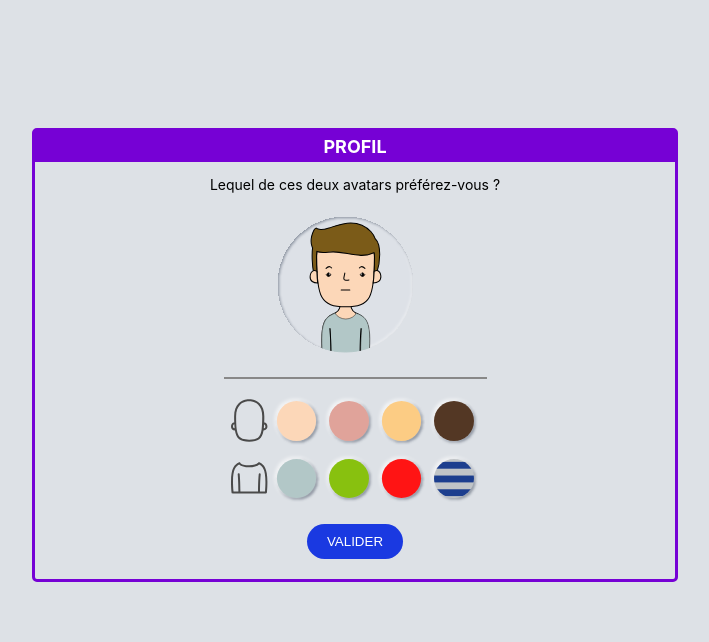
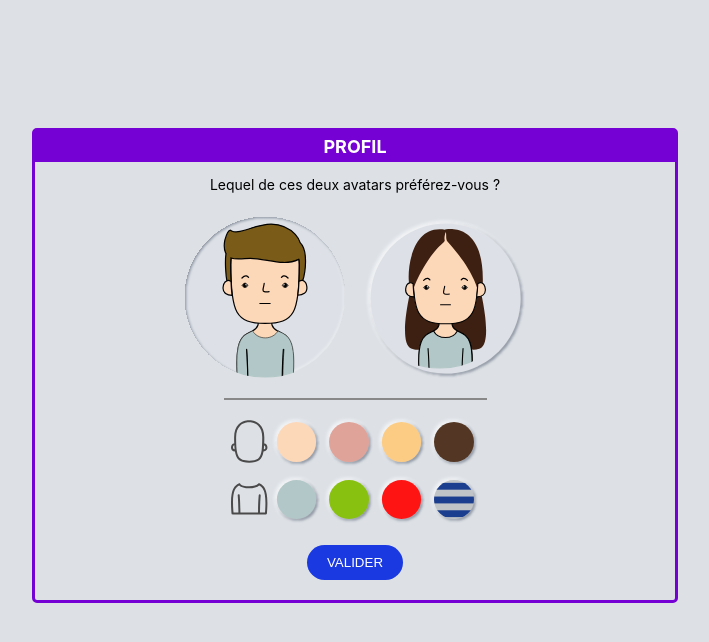
Before and after one commit to elhajouji5/civitime, a React (Create React App) app: page / in a window 1280 px wide. Shown: the top 642 px of the page, without its empty margins (285-994 px from the left). Built offline with nearby package versions, Linux system fonts and the light colour scheme.

Commit message:
Finishing up change profile preferences
+ Change male preferences
+ Change female preferences

```diff
--- a/src/App.css
+++ b/src/App.css
@@ -60,6 +60,7 @@ body {
     width: fit-content;
     margin: auto;
     margin-top: 20px;
+    max-width: 85%;
     padding-top: 10px;
 }
 .icons > .flex > img {
@@ -76,7 +77,8 @@ body {
 }
 .avatar {
     margin: 10px;
-    /* width: auto; */
+    max-width: 20%;
+    max-width: 25%;
 }
 
 .form-confirm {
--- a/src/assets/Assets.jsx
+++ b/src/assets/Assets.jsx
@@ -1,5 +1,5 @@
 import Man from './man'
-import { ReactComponent as Woman } from './woman.svg'
+import Woman from './woman'
 import colorFCD7B8 from './color-FCD7B8.svg'
 import colorE0A39A from './color-E0A39A.svg'
 import colorFCCC84 from './color-FCCC84.svg'
@@ -19,7 +19,7 @@ const Male = (props) => {
     )
 }
 
-const Female = ({ props }) => {
+const Female = (props) => {
     return (
         <Woman {...props} />
     )
--- a/src/assets/man.jsx
+++ b/src/assets/man.jsx
@@ -4,8 +4,12 @@ const Man = (props) => {
     const dressColor = props.maleState.dressColor
     const skinColor = props.maleState.skinColor
     const dressBackGroundColor = props.maleState.dressBackGroundColor
+
+    // Change the background color if the component is subject to changes
+    const backGroundColor = props.active ? 'var(--purple)' : 'transparent'
+
     return (
-        < svg width="135" height="136" viewBox="0 0 135 136" fill="none" xmlns="http://www.w3.org/2000/svg" >
+        <svg onClick={() => {props.setGender('male')} } style={{ cursor: 'pointer', background: backGroundColor }} className="avatar" viewBox="0 0 135 136" fill="none" xmlns="http://www.w3.org/2000/svg" >
             <g filter="url(#filter0_ii)">
                 <path fillRule="evenodd" clipRule="evenodd" d="M67.5 135C104.779 135 135 104.779 135 67.5C135 30.2208 104.779 0 67.5 0C30.2208 0 0 30.2208 0 67.5C0 104.779 30.2208 135 67.5 135Z" fill="#DDE1E7" />
             </g>
--- /dev/null
+++ b/src/assets/woman.jsx
@@ -0,0 +1,62 @@
+import React from 'react'
+
+const Woman = (props) => {
+    const dressColor = props.femaleState.dressColor
+    const skinColor = props.femaleState.skinColor
+    const dressBackGroundColor = props.femaleState.dressBackGroundColor
+
+    // Change the background color if the component is subject to changes
+    const backGroundColor = props.active ? 'var(--purple)' : 'transparent'
+
+    return (
+
+        <svg onClick={() => {props.setGender('female')} } style={{ cursor: 'pointer', background: backGroundColor }} className="avatar" viewBox="0 0 144 144" fill="none" xmlns="http://www.w3.org/2000/svg">
+            <g filter="url(#filter0_dd)">
+                <path fillRule="evenodd" clipRule="evenodd" d="M72.5 140C109.779 140 140 109.779 140 72.5C140 35.2208 109.779 5 72.5 5C35.2208 5 5 35.2208 5 72.5C5 109.779 35.2208 140 72.5 140Z" fill="#DDE1E7" />
+            </g>
+            <mask id="mask0" mask-type="alpha" maskUnits="userSpaceOnUse" x="4" y="4" width="137" height="137">
+                <path fillRule="evenodd" clipRule="evenodd" d="M72.5 140C109.779 140 140 109.779 140 72.5C140 35.2208 109.779 5 72.5 5C35.2208 5 5 35.2208 5 72.5C5 109.779 35.2208 140 72.5 140Z" fill="white" stroke="#4A4A4A" />
+            </mask>
+            <g mask="url(#mask0)">
+                <path d="M104.512 67.8H40.4877C40.4877 67.8 29.8169 112.5 41.4849 117.4C48.4658 120.4 54.25 116.5 72.5 116.5C90.75 116.5 96.5341 120.3 103.515 117.4C115.283 112.5 104.512 67.8 104.512 67.8Z" fill="#3D2011" />
+                <path d="M83.2726 101.7C77.289 98.5999 78.386 94.2 78.386 94.2H66.6183C66.6183 94.2 67.7153 98.5999 61.7317 101.7C54.0527 105.7 45.8751 106.3 49.2658 144.5C70.6073 144.5 74.397 144.5 95.7385 144.5C99.1292 106.3 90.9516 105.7 83.2726 101.7Z" fill={skinColor} stroke="black" strokeWidth="1.0195" strokeMiterlimit="10" />
+                <path d="M72.5022 11.7001C70.5076 11.6001 43.0828 11.1001 43.0828 44.8001C43.0828 85.7001 47.371 95.2001 72.5022 95.2001C97.6333 95.2001 101.922 85.7001 101.922 44.8001C101.922 11.1001 74.5964 11.6001 72.5022 11.7001Z" fill={skinColor} stroke="black" strokeWidth="1.0195" strokeMiterlimit="10" />
+                <path d="M86.5632 55.7001C87.2613 54.9001 89.0564 52.8001 92.2477 56.2001" stroke="black" strokeWidth="1.0195" strokeMiterlimit="10" strokeLinecap="round" strokeLinejoin="round" />
+                <path d="M58.4391 55.7001C57.741 54.9001 55.9459 52.8001 52.7546 56.2001" stroke="black" strokeWidth="1.0195" strokeMiterlimit="10" strokeLinecap="round" strokeLinejoin="round" />
+                <path d="M68.0125 78.1001H76.8881" stroke="black" strokeWidth="1.0195" strokeMiterlimit="10" strokeLinecap="round" strokeLinejoin="round" />
+                <path d="M89.655 60.7C88.6577 60.7 87.8599 61.4999 87.3613 62.0999C87.1618 62.3999 87.1618 62.6999 87.3613 62.9999C87.7602 63.4999 88.6577 64.3999 89.655 64.3999C91.0512 64.3999 92.2479 62.5999 92.2479 62.5999C92.2479 62.5999 91.0512 60.7 89.655 60.7Z" fill="#61584F" stroke="black" strokeWidth="0.5" strokeMiterlimit="10" strokeLinecap="round" strokeLinejoin="round" />
+                <path d="M89.7551 64.2999C90.5261 64.2999 91.1512 63.4941 91.1512 62.4999C91.1512 61.5058 90.5261 60.7 89.7551 60.7C88.984 60.7 88.3589 61.5058 88.3589 62.4999C88.3589 63.4941 88.984 64.2999 89.7551 64.2999Z" fill="black" />
+                <path d="M88.8576 62.5C89.1881 62.5 89.456 62.2314 89.456 61.9C89.456 61.5687 89.1881 61.3 88.8576 61.3C88.5272 61.3 88.2593 61.5687 88.2593 61.9C88.2593 62.2314 88.5272 62.5 88.8576 62.5Z" fill="#DDDFE2" />
+                <path d="M55.2479 60.7C56.2452 60.7 57.043 61.4999 57.5416 62.0999C57.7411 62.3999 57.7411 62.6999 57.5416 62.9999C57.1427 63.4999 56.2452 64.3999 55.2479 64.3999C53.8517 64.3999 52.655 62.5999 52.655 62.5999C52.655 62.5999 53.8517 60.7 55.2479 60.7Z" fill="#61584F" stroke="black" strokeWidth="0.5" strokeMiterlimit="10" strokeLinecap="round" strokeLinejoin="round" />
+                <path d="M55.1486 64.2999C55.9197 64.2999 56.5448 63.4941 56.5448 62.4999C56.5448 61.5058 55.9197 60.7 55.1486 60.7C54.3775 60.7 53.7524 61.5058 53.7524 62.4999C53.7524 63.4941 54.3775 64.2999 55.1486 64.2999Z" fill="black" />
+                <path d="M56.146 62.5C56.4764 62.5 56.7443 62.2314 56.7443 61.9C56.7443 61.5687 56.4764 61.3 56.146 61.3C55.8155 61.3 55.5476 61.5687 55.5476 61.9C55.5476 62.2314 55.8155 62.5 56.146 62.5Z" fill="#DDDFE2" />
+                <path d="M71.903 10.5001C40.0901 5.30009 37.4973 51.8001 39.9904 60.2001C41.2869 63.9001 40.4891 67.8001 40.4891 67.8001H43.4809C43.4809 67.8001 43.2814 65.4001 43.6803 63.9001C44.6776 60.1001 47.1707 54.1001 52.7554 44.5001C64.7227 24.1001 72.3019 22.2001 71.7035 19.9001C71.0054 17.7001 72.6011 12.7001 72.6011 12.7001C73.6981 14.5001 72.1024 18.8001 74.3962 21.3001C97.2336 46.3001 101.322 64.1001 101.422 64.5001C101.522 65.0001 101.721 67.7001 101.721 67.7001H104.713C104.713 67.7001 106.109 62.4001 106.01 58.8001C107.605 1.60009 71.903 10.5001 71.903 10.5001Z" fill="#3D2011" />
+                <path d="M83.2709 101.7C83.1712 101.7 83.1712 101.6 83.0715 101.6C81.2764 105.1 77.1876 107.6 72.4007 107.6C67.6138 107.6 63.525 105.1 61.7299 101.6C61.6302 101.6 61.6302 101.7 61.5305 101.7C53.8515 105.7 45.6739 106.3 49.0646 144.5C70.4062 144.5 74.1958 144.5 95.5373 144.5C99.1275 106.3 90.9499 105.7 83.2709 101.7Z" fill={dressBackGroundColor} stroke="black" strokeWidth="1.0195" strokeMiterlimit="10" />
+                <path d="M88.2578 117.4C87.8589 122.4 87.3602 129.9 87.2605 144.5" stroke="black" strokeWidth="1.0195" strokeMiterlimit="10" strokeLinecap="round" strokeLinejoin="round" />
+                <path d="M56.7449 117.4C57.1438 122.4 57.6424 129.9 57.7421 144.5" stroke="black" strokeWidth="1.0195" strokeMiterlimit="10" strokeLinecap="round" strokeLinejoin="round" />
+                <path d="M71.7028 61.3999C71.4036 64.2999 69.6085 67.9999 71.7028 68.3999C73.7971 68.7999 75.8913 68.3999 75.8913 68.3999" stroke="black" strokeWidth="1.0195" strokeMiterlimit="10" strokeLinecap="round" strokeLinejoin="round" />
+                <path d="M108.303 63.9999C108.103 61.6999 107.006 58.9999 104.613 58.2999C103.317 57.8999 102.519 58.5999 101.521 58.9999C101.322 63.4999 101.023 67.4999 100.524 70.9999C104.713 70.8999 108.802 69.0999 108.303 63.9999Z" fill={skinColor} stroke="black" strokeWidth="1.0195" strokeMiterlimit="10" />
+                <path d="M43.2805 59.1C42.3829 58.6 41.5851 58 40.189 58.4C37.8952 59 36.7982 61.7 36.5988 64C36.1002 69.1 40.189 70.9 44.2778 71C43.7791 67.6 43.4799 63.6 43.2805 59.1Z" fill={skinColor} stroke="black" strokeWidth="1.0195" strokeMiterlimit="10" />
+            </g>
+            <defs>
+                <filter id="filter0_dd" x="0" y="0" width="144" height="144" filterUnits="userSpaceOnUse" colorInterpolationFilters="sRGB">
+                    <feFlood floodOpacity="0" result="BackgroundImageFix" />
+                    <feColorMatrix in="SourceAlpha" type="matrix" values="0 0 0 0 0 0 0 0 0 0 0 0 0 0 0 0 0 0 127 0" />
+                    <feOffset dx="1" dy="1" />
+                    <feGaussianBlur stdDeviation="1.5" />
+                    <feColorMatrix type="matrix" values="0 0 0 0 0.368627 0 0 0 0 0.407843 0 0 0 0 0.47451 0 0 0 0.945 0" />
+                    <feBlend mode="normal" in2="BackgroundImageFix" result="effect1_dropShadow" />
+                    <feColorMatrix in="SourceAlpha" type="matrix" values="0 0 0 0 0 0 0 0 0 0 0 0 0 0 0 0 0 0 127 0" />
+                    <feOffset dx="-1" dy="-1" />
+                    <feGaussianBlur stdDeviation="2" />
+                    <feColorMatrix type="matrix" values="0 0 0 0 1 0 0 0 0 1 0 0 0 0 1 0 0 0 1 0" />
+                    <feBlend mode="normal" in2="effect1_dropShadow" result="effect2_dropShadow" />
+                    <feBlend mode="normal" in="SourceGraphic" in2="effect2_dropShadow" result="shape" />
+                </filter>
+            </defs>
+        </svg>
+
+    )
+}
+
+export default Woman
--- a/src/pages/Index.jsx
+++ b/src/pages/Index.jsx
@@ -1,29 +1,37 @@
-import React, { useState } from 'react'
+import React, { useState, useEffect } from 'react'
 import { People, dressColors, skinColors } from '../assets/Assets'
 
 const Index = () => {
-    const [skinColor, setSkin] = useState('#FCD7B8')
-    const [dressColor, setDress] = useState(null)
     // Indicate whether we're going to eit the male or female
-    const [gender, setGender] = useState('male')
-    // Holding the male profile preferences
-    const [maleState, setMaleState] = useState({
+    const [gender, setGender] = useState(null)
+
+    const defaultProfilePreferences = {
         baseColor: '#B2C7C7',
         skinColor: '#FCD7B8',
         dressColor: null,
         dressBackGroundColor: '#B2C7C7',
+    }
+
+    // Holding the profile preferences
+    const [profileState, setProfileState] = useState({
+        male: { ...defaultProfilePreferences },
+        female: { ...defaultProfilePreferences },
     })
 
     const submitForm = (e) => {
         e.preventDefault()
-        console.log('Submitting the form..')
+        if (!gender) {
+            alert('Vous devez selectionner le sexe tout d\'abord')
+            return
+        }
+        alert('Votre requête est bien traitée..')
     }
 
     /**
      *
      * @param {string} target targeted area
      * @param {string} color
-     * @param {string} component The corresponding color component
+     * @param {string} component The corresponding color component path
      */
     const updateProfile = (target = 'skinColor', color = 'FCD7B8', component = null) => {
         // User have to select the gender first
@@ -31,21 +39,31 @@ const Index = () => {
             alert('Vous devez selectionner le sexe tout d\'abord')
             return
         }
-        color = color.replace('color', '')
-        let dressBackGroundColor = maleState.dressBackGroundColor
-        if (!(new RegExp(/color\-striped/)).test(component) && target === 'dressColor') {
-            dressBackGroundColor = `#${color}`
-        } else if (target === 'dressColor') {
-            dressBackGroundColor = maleState.baseColor
+
+        // Set the selected color
+        color = '#' + color.replace('color', '')
+
+        // Retrieve the targeted gender preferences that will be changed
+        const targetedGenderValues = profileState[gender]
+        debugger
+        // Change skin color
+        if (target === 'skinColor') {
+            targetedGenderValues[target] = color
+        } else {
+            // Change dress colors
+            // If the selected component is not stripped dresses use a simple color for all the T-Shirt
+            // Else the background color will be different so that it gives a stripped colors
+            if (!(new RegExp(/color\-striped/)).test(component) && target === 'dressColor') {
+                targetedGenderValues['dressColor'] = color
+                targetedGenderValues['dressBackGroundColor'] = color
+            } else if (target === 'dressColor') {
+                targetedGenderValues['dressColor'] = color
+                targetedGenderValues['dressBackGroundColor'] = targetedGenderValues.baseColor
+            }
+
         }
-        // Change male preferences
-        if (gender === 'male') {
-            setMaleState({
-                ...maleState,
-                [target]: `#${color}`,
-                dressBackGroundColor
-            })
-        }
+        debugger
+        setProfileState({ ...profileState, [gender]: targetedGenderValues })
     }
 
     return (
@@ -61,12 +79,8 @@ const Index = () => {
 
                 {/* Avatars container */}
                 <div className="flex full-size center">
-                    <div className="avatar">
-                        <People.Male className="full-size" maleState={maleState} />
-                    </div>
-                    <div className="avatar">
-                        {/* <People.Female className="full-size" /> */}
-                    </div>
+                    <People.Male style={{ cursor: 'pointer' }} setGender={setGender} key="male" className="avatar" active={gender === 'male'} maleState={profileState.male} />
+                    <People.Female style={{ cursor: 'pointer' }} setGender={setGender} key="female" className="avatar" active={gender === 'female'} femaleState={profileState.female} />
                 </div>
 
                 {/* Colors */}
```
Also changed, not shown: src/assets/woman.svg (deleted).
